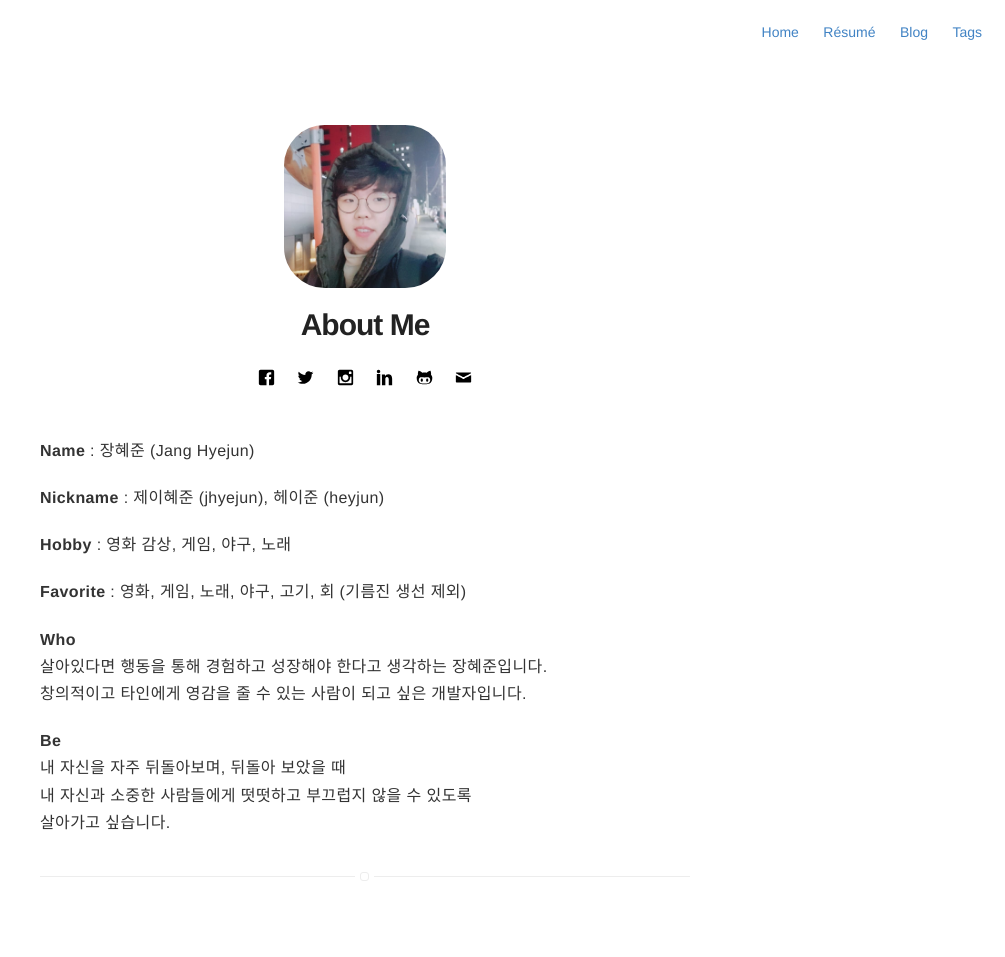
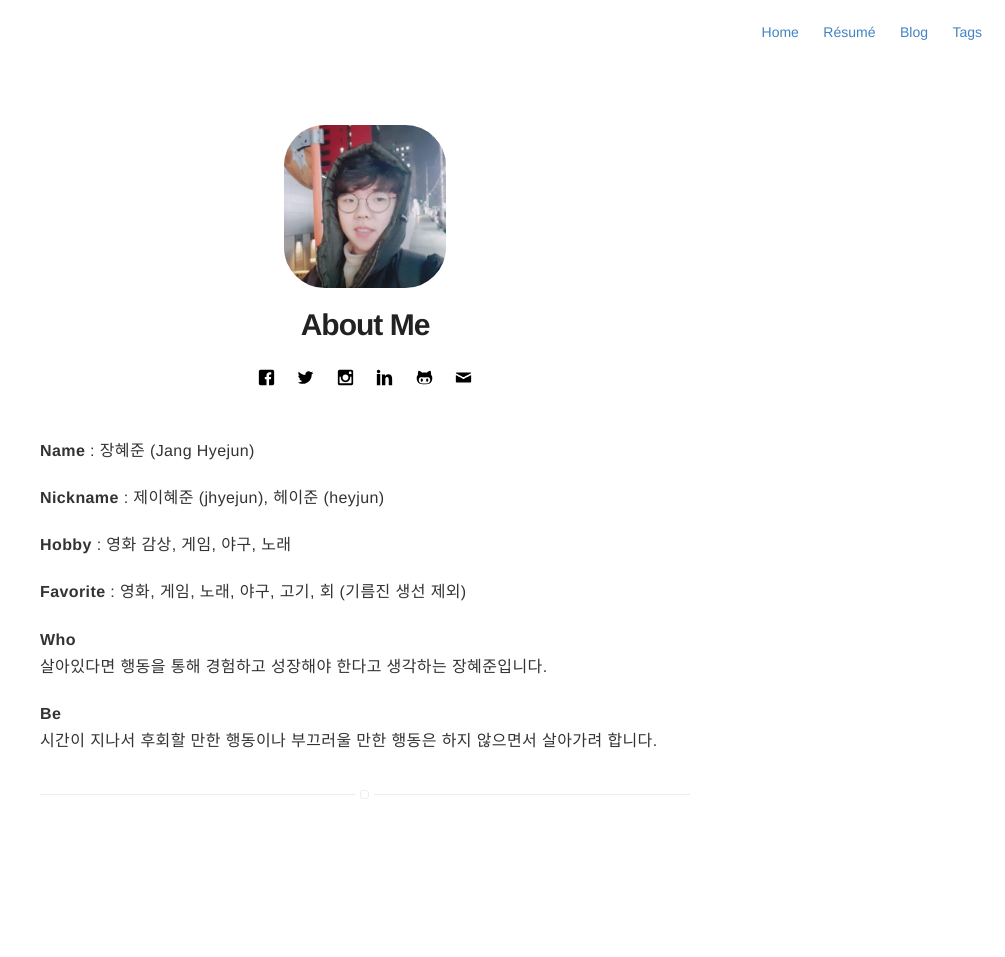
Before and after one commit to jhyejun/jhyejun.github.io, a Jekyll site: the page built from about.md, in a window 1280 px wide. Shown: the whole page, without its empty margins (275-1280 px from the left). Built offline with Jekyll 4.4.1, drawn with Linux system fonts in a browser that asks for light colours; after the commit the page ends 900 px from its top, so only the background shows below that.

Commit message:
Modified About.md

```diff
--- a/about.md
+++ b/about.md
@@ -20,10 +20,7 @@ layout: page
 **Who**
 <br>
 살아있다면 행동을 통해 경험하고 성장해야 한다고 생각하는 장혜준입니다.<br>
-창의적이고 타인에게 영감을 줄 수 있는 사람이 되고 싶은 개발자입니다.
 
 **Be**
 <br>
-내 자신을 자주 뒤돌아보며, 뒤돌아 보았을 때<br>
-내 자신과 소중한 사람들에게 떳떳하고 부끄럽지 않을 수 있도록<br>
-살아가고 싶습니다.
+시간이 지나서 후회할 만한 행동이나 부끄러울 만한 행동은 하지 않으면서 살아가려 합니다.
```
